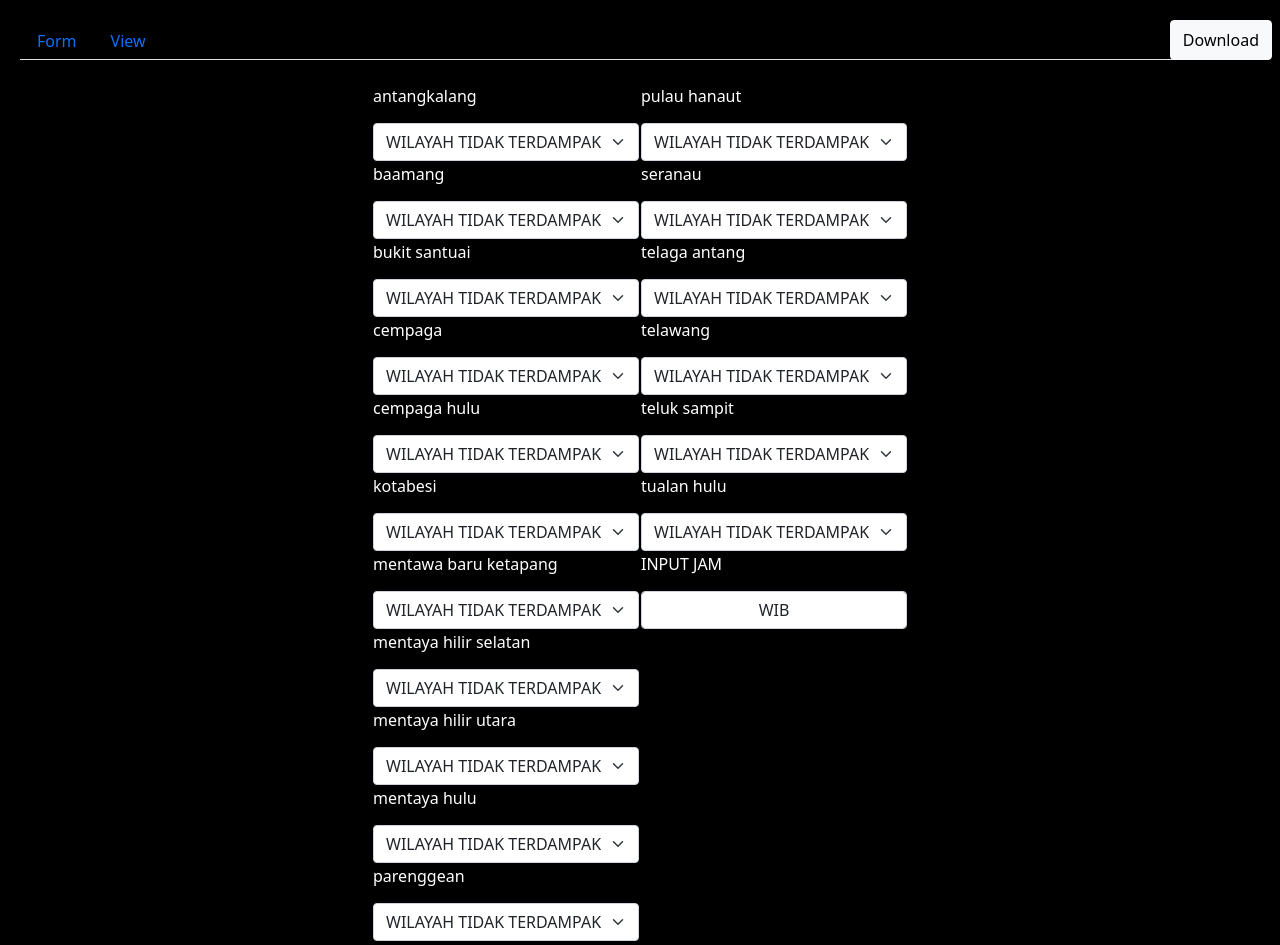
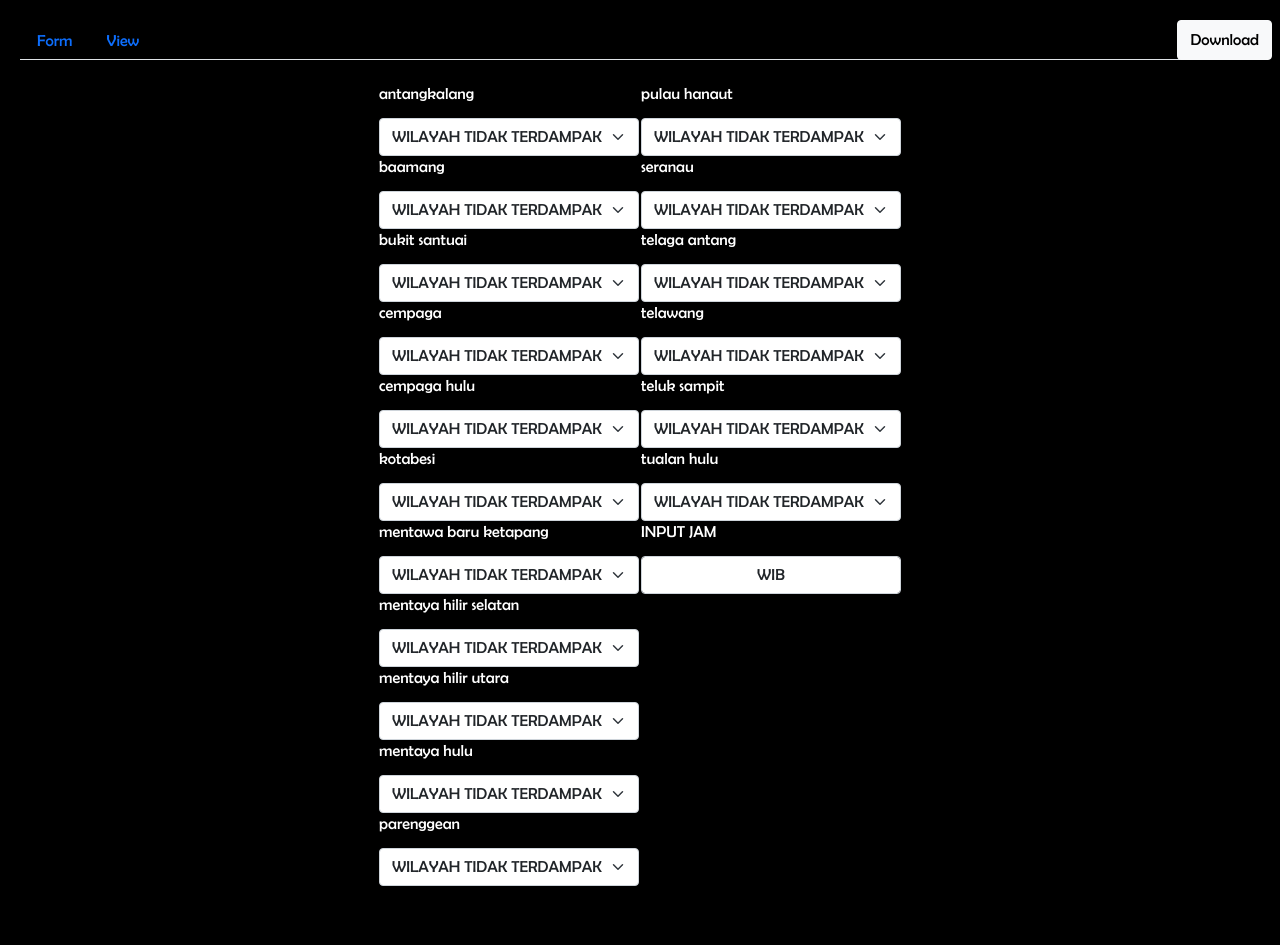
Before and after one commit to Kurniawanrzk/aplikasiPeringatanDini, a plain HTML site: page index.html in a window 1280 px wide. After the commit the page ends 907 px from the top, so only its background shows below. Drawn offline with nearby package versions, Linux system fonts and the light colour scheme.

Commit message:
Update style.css

```diff
--- a/asset/css/style.css
+++ b/asset/css/style.css
@@ -1,3 +1,11 @@
+@font-face {
+    font-family: berlin;
+    src: url("../../BRLNSR.TTF");
+}
+
+*{
+font-family:berlin;
+}
 .date{
   border:none;
   background:none;
```
